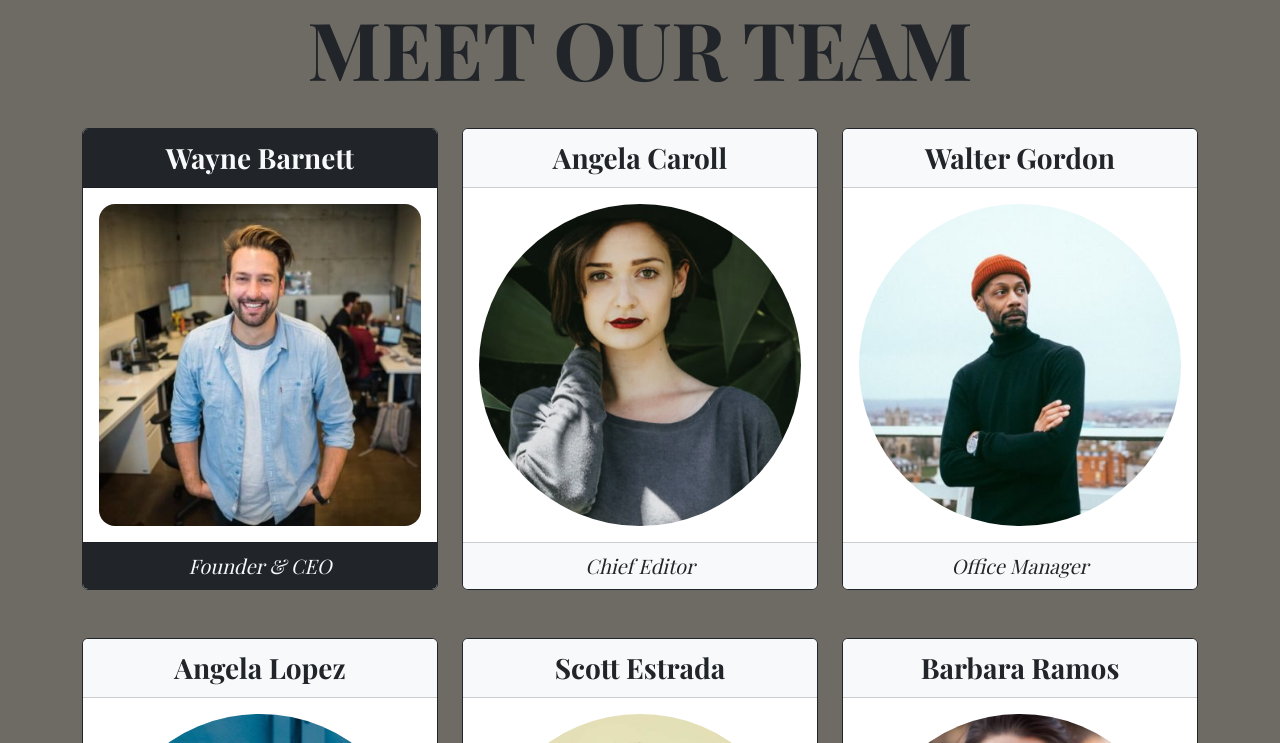
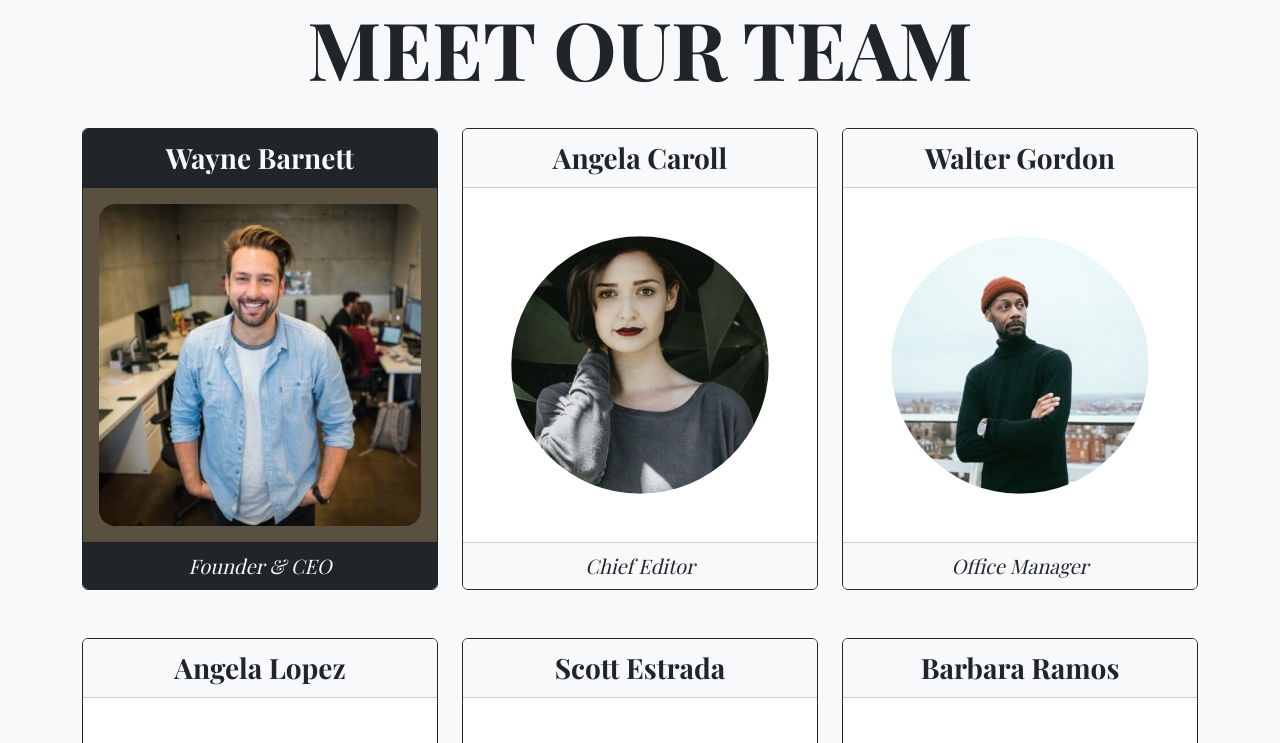
Before and after one commit to mattiavolpe/js-our-team, a plain HTML site: page index.html in a window 1280 px wide. In both pictures the pointer is over the element 260 px from the left and 359 px from the top of the page. Shown: the top 743 px of the page. Drawn offline with nearby package versions, Linux system fonts and the light colour scheme; a web font is replaced by a local one.

Commit message:
CHANGE Backgound effect target

```diff
--- a/assets/css/style.css
+++ b/assets/css/style.css
@@ -1,39 +1,47 @@
 body {
   font-family: 'Playfair Display', serif;
-  transition: background-color 0.5s;
-}
-
-body:has(.col:first-of-type:hover) {
-  background-color: #6e6b64 !important;
-}
-
-body:has(.col:nth-of-type(2):hover) {
-  background-color: #44473e !important;
-}
-
-body:has(.col:nth-of-type(3):hover) {
-  background-color: #a2b0af !important;
-}
-
-body:has(.col:nth-of-type(4):hover) {
-  background-color: #216f91 !important;
-}
-
-body:has(.col:nth-of-type(5):hover) {
-  background-color: #e4ddbd !important;
-}
-
-body:has(.col:last-of-type:hover) {
-  background-color: #79484e !important;
+  transition: background-color 0.6s;
 }
 
 .card {
   cursor: pointer;
 }
 
+.card:hover {
+  animation: pop 0.7s 1;
+}
+
+.card-body {
+  transition: background-color 0.6s;
+}
+
+.col:first-of-type .card:hover .card-body {
+  background-color: #5a503f !important;
+}
+
+.col:nth-of-type(2) .card:hover .card-body {
+  background-color: #1c2819 !important;
+}
+
+.col:nth-of-type(3) .card:hover .card-body {
+  background-color: #d0dedf !important;
+}
+
+.col:nth-of-type(4) .card:hover .card-body {
+  background-color: #0b6a8d !important;
+}
+
+.col:nth-of-type(5) .card:hover .card-body {
+  background-color: #ddd9aa !important;
+}
+
+.col:last-of-type .card:hover .card-body {
+  background-color: #70081f !important;
+}
+
 .card-header,
 .card-footer {
-  transition: background-color 0.5s, color 0.5s !important;
+  transition: background-color 0.6s, color 0.6s !important;
 }
 
 .card:hover .card-header,
@@ -43,13 +51,25 @@ body:has(.col:last-of-type:hover) {
 }
 
 img {
-  /* filter: grayscale(0.5); */
-  /* transform: scale(0.8); */
-  transition: 0.5s;
+  filter: saturate(0.7);
+  transform: scale(0.8);
+  transition: 0.6s;
 }
 
-img:hover {
-  filter: grayscale(0);
+.card:hover img {
+  filter: saturate(1);
   transform: scale(1);
   border-radius: 1rem !important;
 }
+
+@keyframes pop {
+  0% {
+    transform: scale(1);
+  }
+  50% {
+    transform: scale(1.05);
+  }
+  100% {
+    transform: scale(1);
+  }
+}
--- a/assets/js/main.js
+++ b/assets/js/main.js
@@ -93,7 +93,7 @@ function logToConsole(teamMembers) {
  */
 function printMembersToDOM(teamMembers, classSelector) {
   const rowElement = document.querySelector(`${classSelector}`);
-  const markupsList = createSingleMemberMarkup (teamMembers);
+  const markupsList = createSingleMemberMarkup(teamMembers);
   for (let i = 0; i < markupsList.length; i++) {
     const singleMemberMarkup = markupsList[i];
     rowElement.append(singleMemberMarkup);
--- a/index.html
+++ b/index.html
@@ -21,7 +21,7 @@
 
   <body class="bg-light">
 
-    <div class="container">
+    <main class="container">
 
       <h1 class="display-1 text-uppercase text-center text-dark fw-bold">
         MEET OUR TEAM
@@ -31,8 +31,13 @@
         <!-- WILL BE FILLED BY JS CODE -->
       </div>
       <!-- /.row row-cols-1 row-cols-lg-3 -->
-    </div>
+    </main>
     <!-- /.container -->
+
+    <footer class="text-center py-4 border-top">
+      <a class="link-dark" href="https://github.com/mattiavolpe">Copyright &copy; 2023 - Mattia Volpe</a>
+    </footer>
+    <!-- /footer -->
 
     <!-- BOOTSTRAP JS CDN -->
     <script src="https://cdn.jsdelivr.net/npm/bootstrap@5.2.3/dist/js/bootstrap.bundle.min.js" integrity="sha384-kenU1KFdBIe4zVF0s0G1M5b4hcpxyD9F7jL+jjXkk+Q2h455rYXK/7HAuoJl+0I4" crossorigin="anonymous"></script>
```
